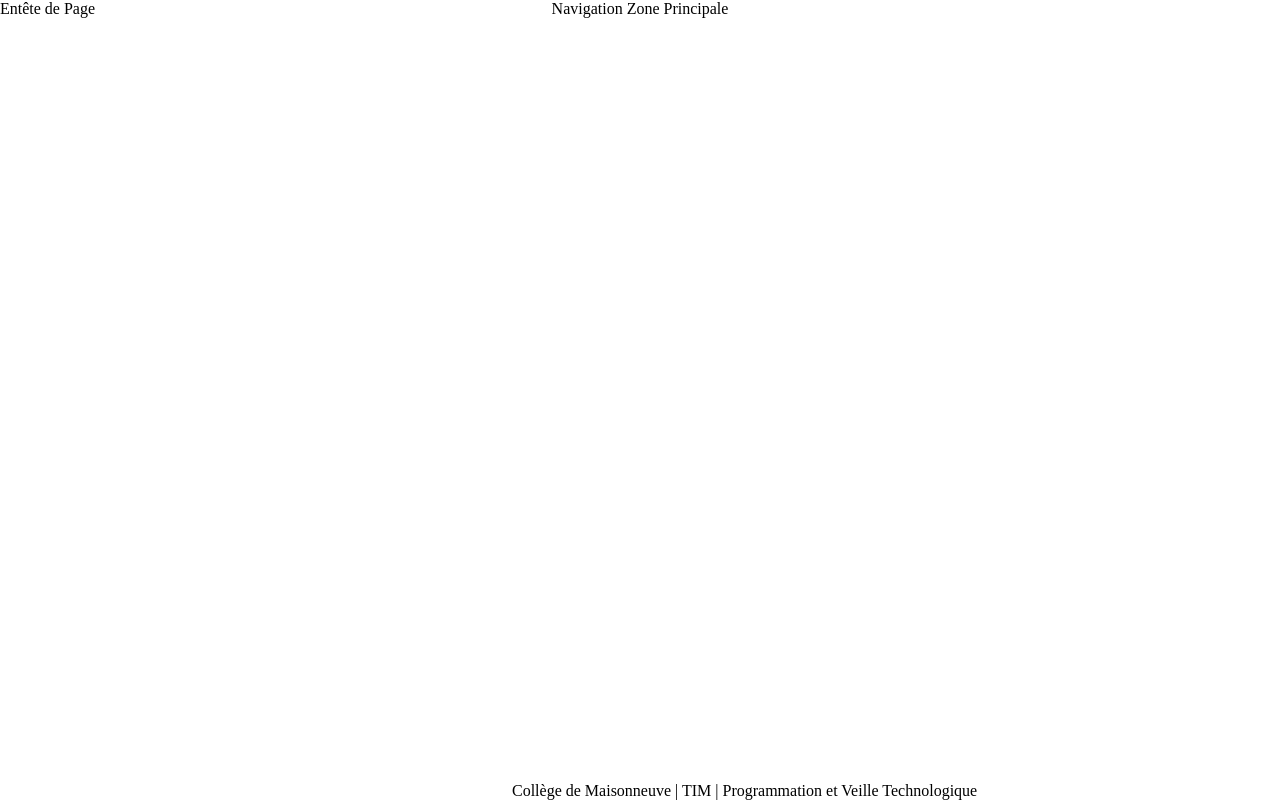
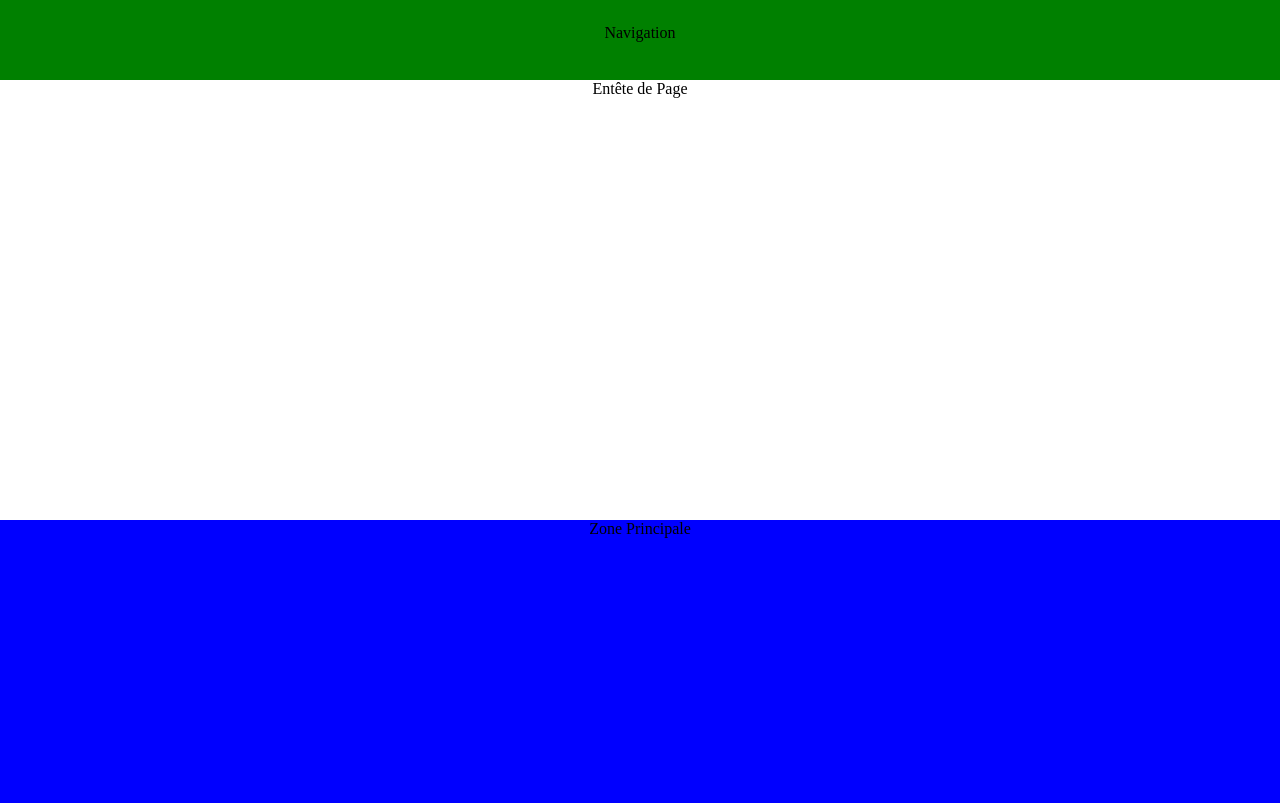
Before and after one commit to Emcduff/veille-3, a plain HTML site: page index.html in a window 1280 px wide. Shown: the top 803 px of the page. Drawn offline with Linux system fonts and the light colour scheme.

Commit message:
Modification du CSS, délimitation des différentes section et ergonomie, couleurs pour différencier

```diff
--- a/less/Index.less
+++ b/less/Index.less
@@ -2,24 +2,39 @@ body {
 	margin:0 auto;
 	padding:0;
 	text-align: center;
-	align-content: center;
 }
 
 nav {
 	display:inline-block;
+	position:fixed;
+	top:0px;
+	padding-top:3vh;
+	padding-bottom:2vh;
+	height:5vh;
+	width:100vw;
+	background-color: green;
+}
+
+header {
+	position:relative;
+	top:10vh;
+	height:55vh;
+	width:100vw;
 }
 
 main {
-	display:inline-flex;
-}
-
-header {
-	position:fixed;
-	top:0px;
+	position:relative;
+	top:10vh;
+	height:700px;
+	width:100vw;
+	display:inline-block;
+	background-color: blue;
 }
 
 footer {
-	position:absolute;
-	left:40%;
-	bottom:0%;
+	position:relative;
+	bottom:-10vh;
+	height:200px;
+	width: 100vw;
+	background-color: grey;
 }
```
Also changed, not shown: css/index.css.
